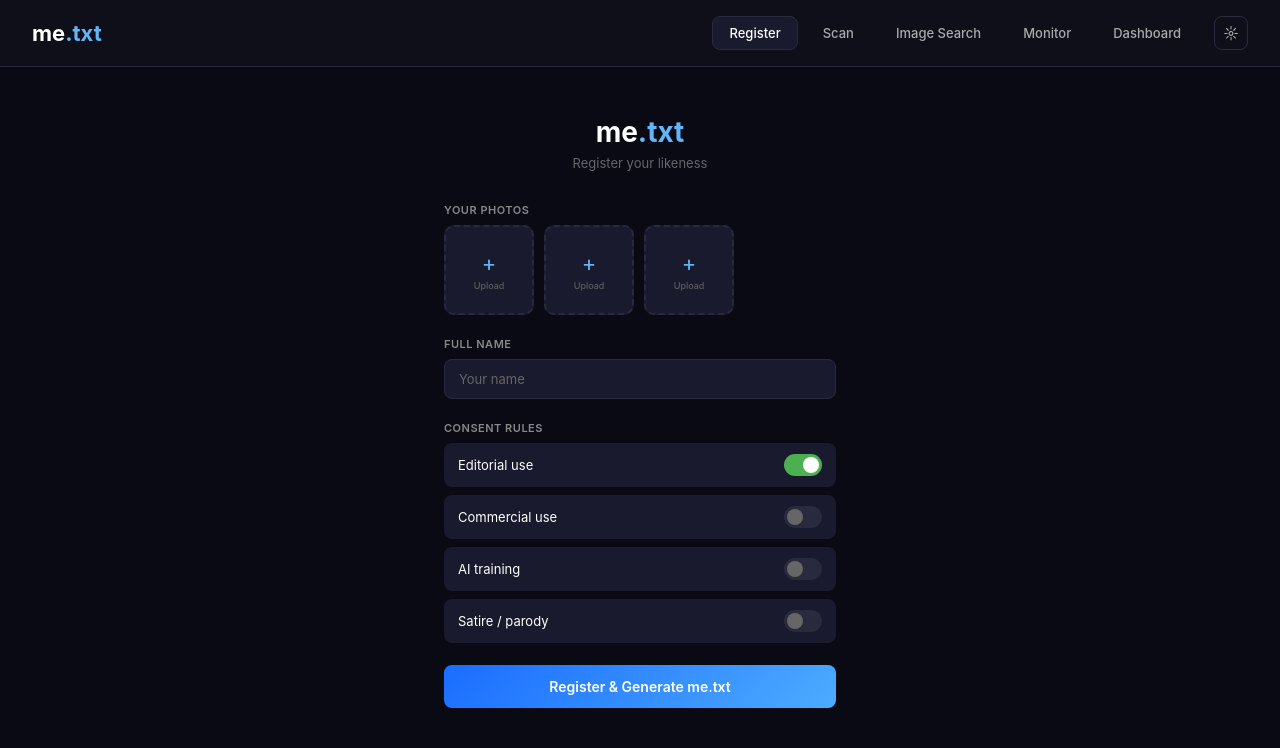
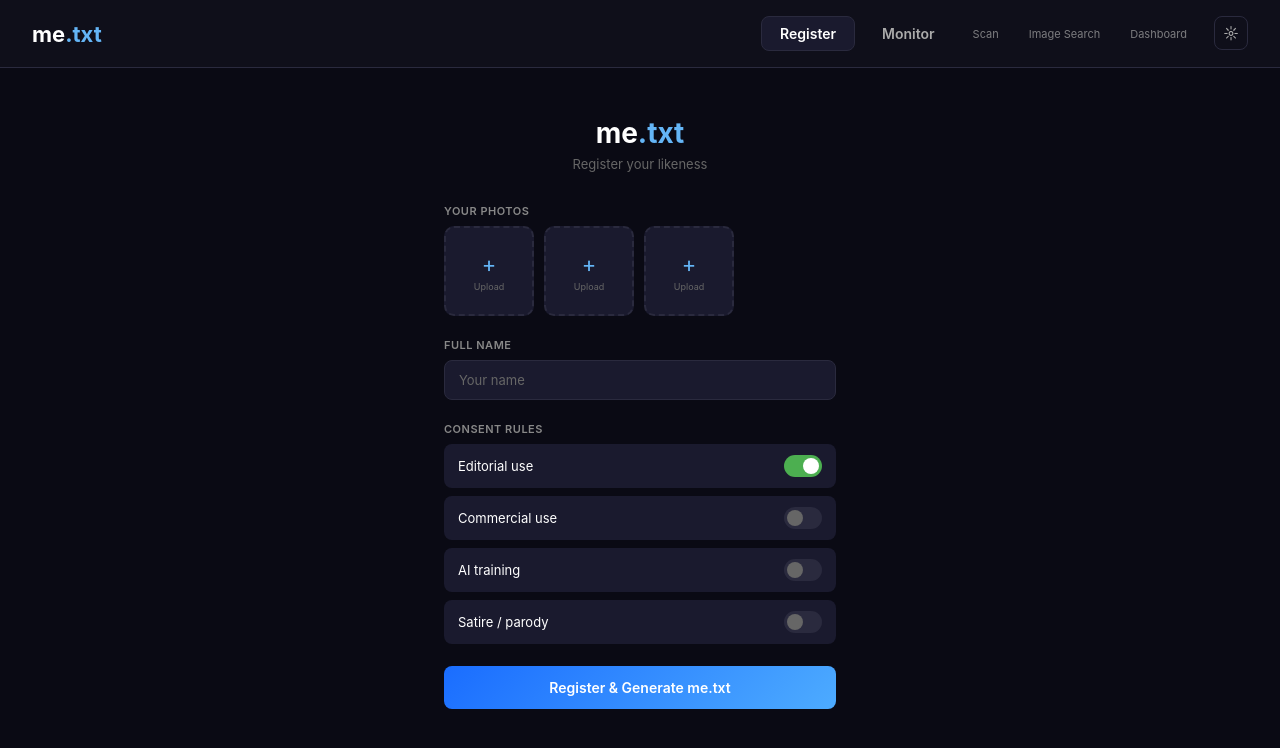
Before and after one commit to bloodybit/me.txt, a browser extension: page packages/web/index.html in a window 1280 px wide. Drawn offline with Linux system fonts and the light colour scheme; no server answers.

Commit message:
Prioritize Register and Monitor tabs in top bar nav (#10)
Move Register and Monitor to the front of the nav bar with larger
font, bolder weight, and full opacity. Remaining tabs (Scan, Image
Search, Dashboard) are rendered smaller and subtler.

Co-authored-by: Riccardo Sibani <riccardo.sibani@gmail.com>
Co-authored-by: Claude Opus 4.6 <noreply@anthropic.com>

```diff
--- a/packages/web/index.html
+++ b/packages/web/index.html
@@ -21,10 +21,10 @@
 <nav class="nav">
   <div class="nav-logo" data-screen-link="register">me<span>.txt</span></div>
   <div class="nav-links">
-    <button class="nav-link active" data-screen-link="register">Register</button>
+    <button class="nav-link nav-primary active" data-screen-link="register">Register</button>
+    <button class="nav-link nav-primary" data-screen-link="monitor">Monitor</button>
     <button class="nav-link" data-screen-link="scan">Scan</button>
     <button class="nav-link" data-screen-link="image-search">Image Search</button>
-    <button class="nav-link" data-screen-link="monitor">Monitor</button>
     <button class="nav-link" data-screen-link="dashboard">Dashboard</button>
     <button class="theme-toggle" id="theme-toggle" type="button" aria-label="Toggle theme" title="Toggle theme">
       <span class="theme-icon-dark" aria-hidden="true">&#9788;</span>
--- a/packages/web/style.css
+++ b/packages/web/style.css
@@ -107,22 +107,30 @@ body {
 .nav-logo span { color: var(--accent-blue); }
 .nav-links { display: flex; gap: 8px; flex-wrap: wrap; justify-content: flex-end; }
 .nav-link {
-  padding: 8px 16px;
+  padding: 5px 10px;
   border-radius: var(--radius-md);
-  font-size: 13px;
-  font-weight: 500;
+  font-size: 11px;
+  font-weight: 400;
   cursor: pointer;
   border: 1px solid transparent;
   background: transparent;
   color: var(--text-secondary);
   transition: all 0.2s;
   font-family: var(--font-sans);
+  opacity: 0.7;
 }
-.nav-link:hover { color: var(--text-primary); background: var(--bg-card); }
+.nav-link:hover { color: var(--text-primary); background: var(--bg-card); opacity: 1; }
 .nav-link.active {
   background: var(--bg-card);
   color: var(--text-primary);
   border-color: var(--border-subtle);
+  opacity: 1;
+}
+.nav-link.nav-primary {
+  padding: 8px 18px;
+  font-size: 14px;
+  font-weight: 600;
+  opacity: 1;
 }
 
 .theme-toggle {
```
